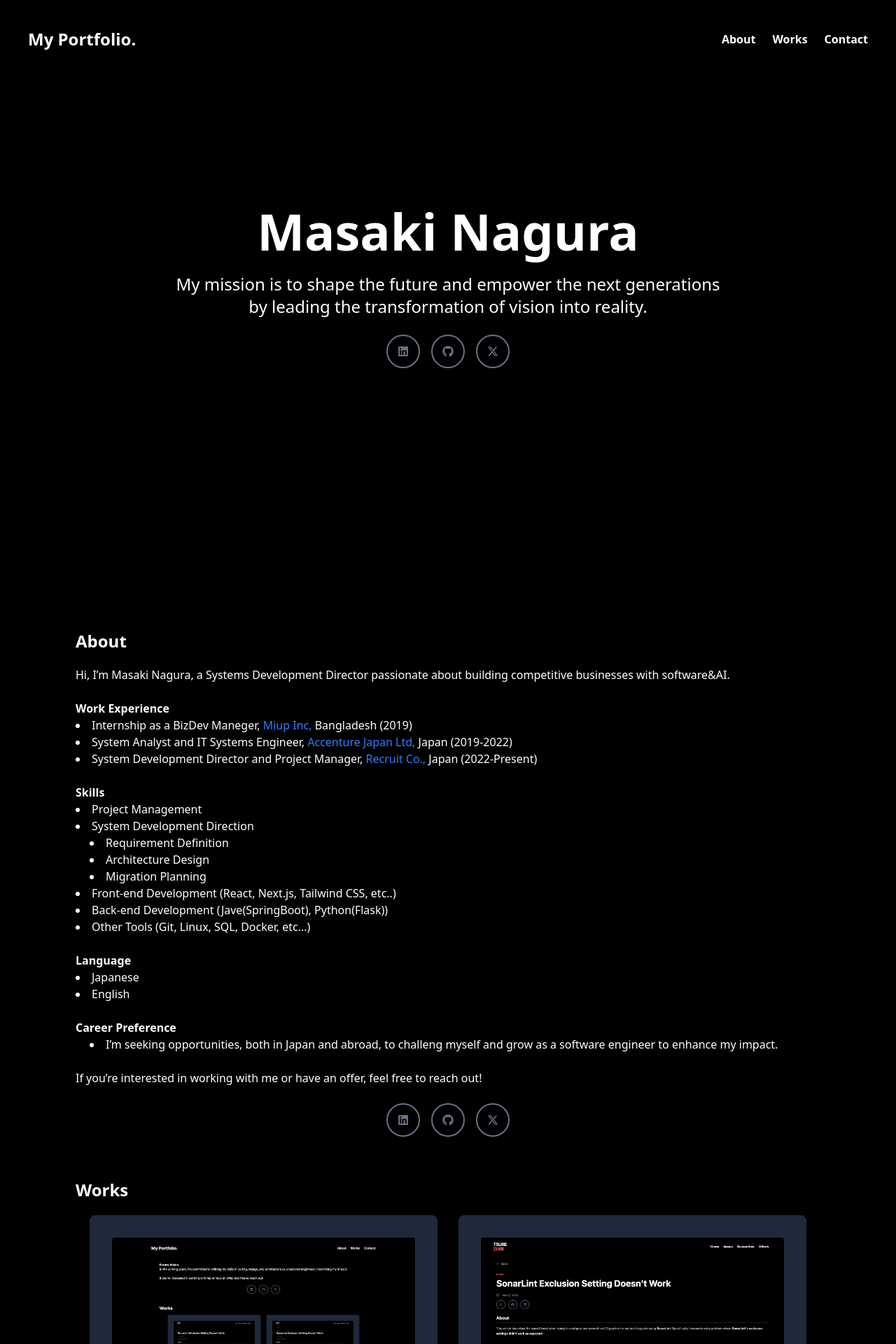
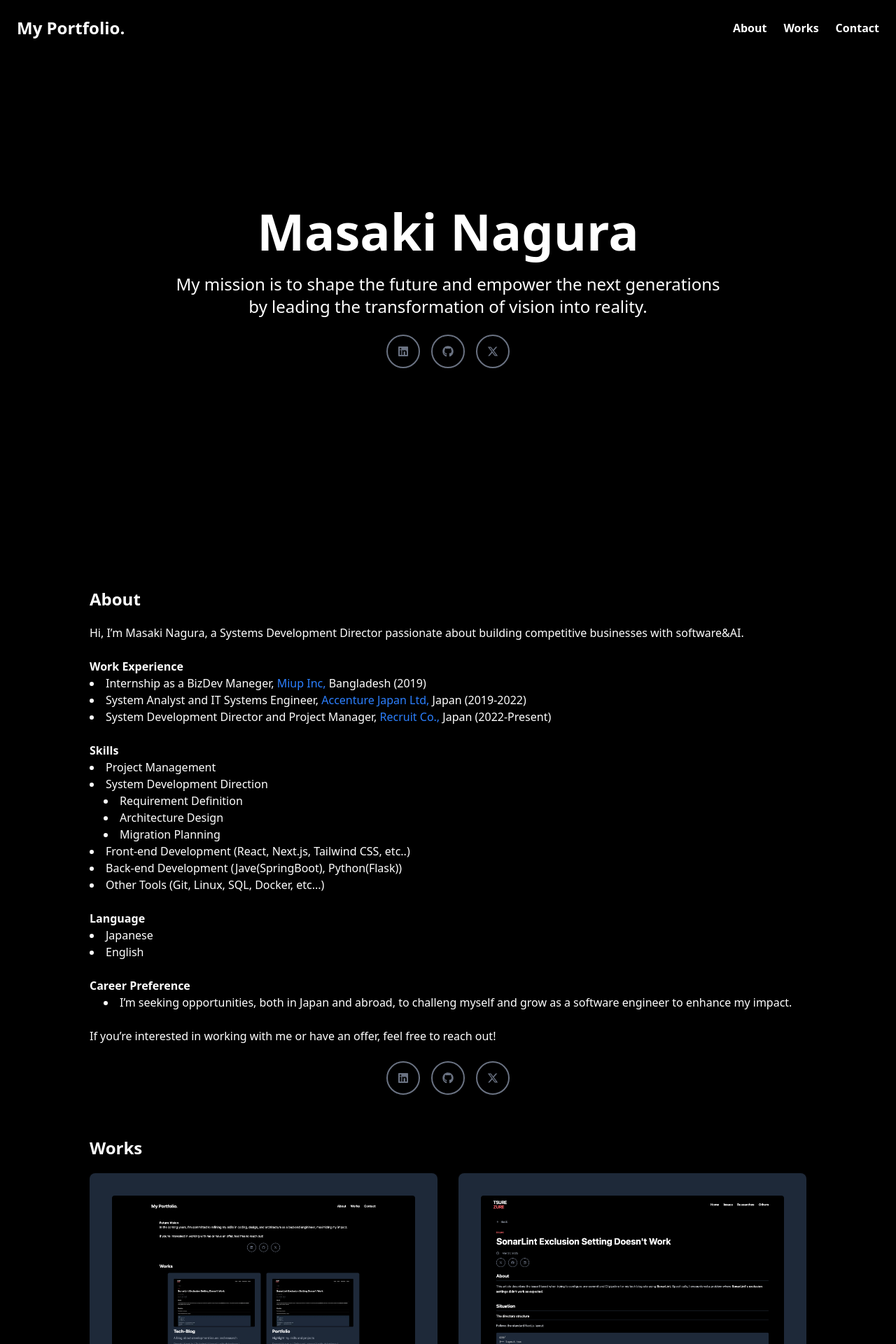
Before and after one commit to King812-rgb/portfolio, a Next.js app: page / in a window 1280 px wide. Shown: the top 1920 px of the page at 70% size. Built offline with nearby package versions, Linux system fonts and the light colour scheme.

Commit message:
remove unnecessary comments & fix sp view bug

```diff
--- a/app/components/Header.tsx
+++ b/app/components/Header.tsx
@@ -1,24 +1,24 @@
 const sections = ["About", "Works", "Contact"];
 
 export function Header() {
-  const headerHeight = 112; // ヘッダーの高さを指定
+  const headerHeight = 81;
 
   const scrollToSection = (sectionId: string) => {
     const section = document.getElementById(sectionId);
     if (section) {
-      const sectionTop = section.getBoundingClientRect().top + window.scrollY; // セクションの位置を取得
+      const sectionTop = section.getBoundingClientRect().top + window.scrollY;
       window.scrollTo({
-        top: sectionTop - headerHeight, // ヘッダーの高さを引いた位置にスクロール
+        top: sectionTop - headerHeight,
         behavior: "smooth",
       });
     }
   };
 
   return (
-    <div className="fixed top-0 left-0 right-0 z-50 max-w-7xl mx-auto flex items-center justify-between bg-black p-10">
+    <div className="fixed top-0 left-0 right-0 z-50 max-w-7xl mx-auto flex items-center justify-between bg-black p-6">
       {/* Title Link */}
       <button
-        onClick={() => scrollToSection("Top")} // ヘッダーのリンク
+        onClick={() => scrollToSection("Top")}
         className="cursor-pointer text-2xl font-bold hover:text-gray-400 transition"
       >
         My Portfolio.
@@ -29,7 +29,7 @@ export function Header() {
         {sections.map((section) => (
           <button
             key={section}
-            onClick={() => scrollToSection(section)} // スクロール関数を呼び出す
+            onClick={() => scrollToSection(section)}
             className="cursor-pointer font-bold hover:text-gray-400 transition"
           >
             {section}
--- a/app/page.tsx
+++ b/app/page.tsx
@@ -43,7 +43,7 @@ export default function Home() {
             initial={{ opacity: 0, x: -50 }}
             animate={{ opacity: 1, x: 0 }}
             transition={{ duration: 0.5 }}
-            className="m-15"
+            className="mb-15 md:mx-20"
           >
             {section === "About" && <About />}
             {section === "Works" && <Works />}
```
